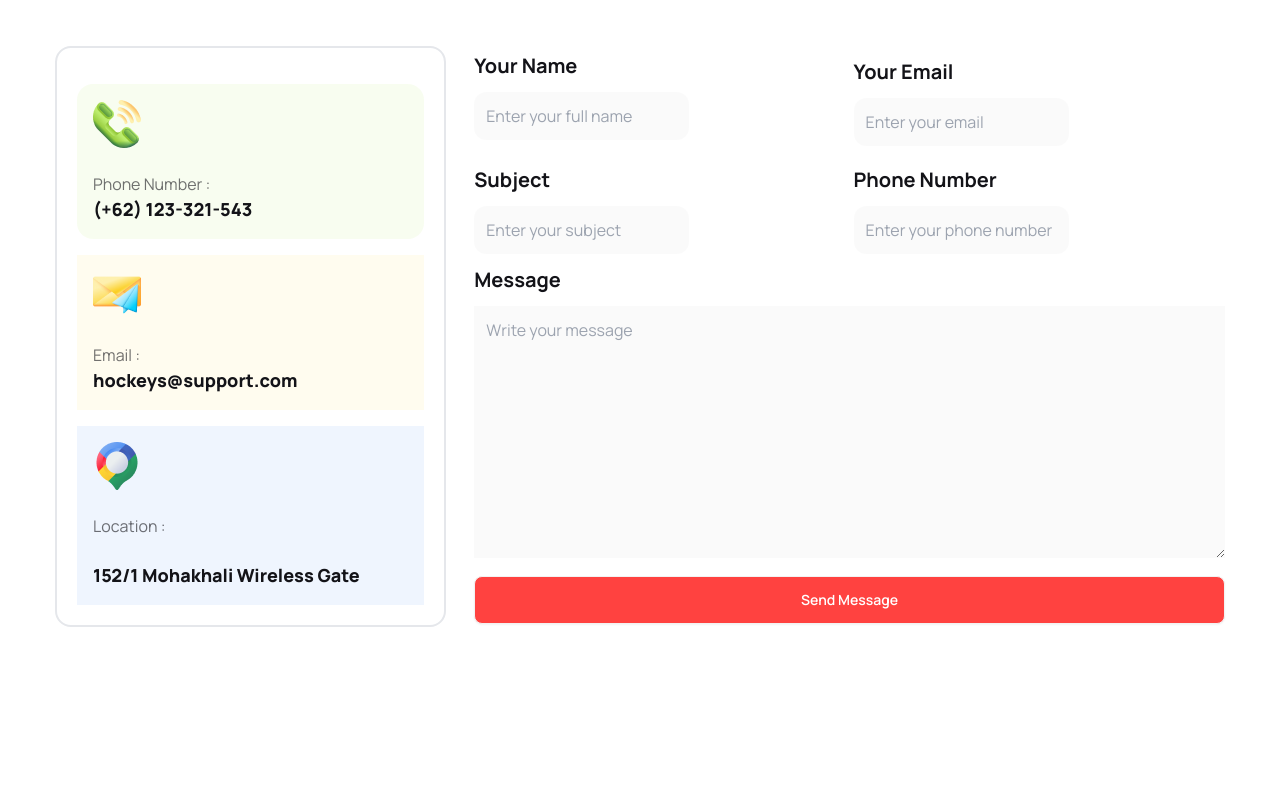
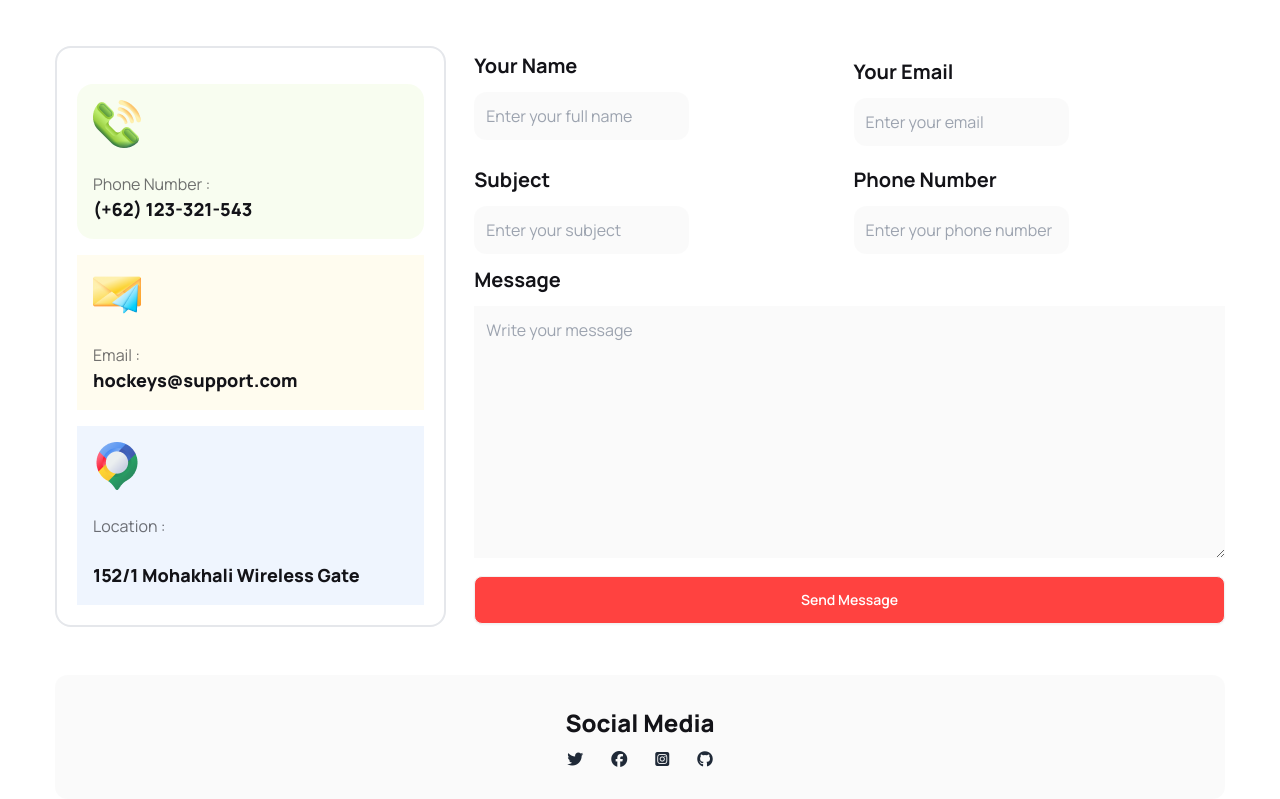
Before and after one commit to contactmizan/hockey-s-club, a plain HTML site: page index.html in a window 1280 px wide. Shown: the part 4263-5062 px from the top of the page. Before the commit the page ends 4890 px from the top, so only its background shows below. Drawn offline with nearby package versions, Linux system fonts and the light colour scheme.

Commit message:
added social media link

```diff
--- a/index.html
+++ b/index.html
@@ -454,7 +454,7 @@
             <p class="text-[#13131899] lg:w-[607px] lg:mx-auto">Dit amet consectetur. Condimentum dignissim adipiscing
                 aliquam turpis placerat dolor. Purus urna in sit nullam proin. </p>
         </div>
-        <!--  -->
+        <!-- information -->
         <section class="mt-12 lg:flex flex-1 lg:gap-7">
             <div class="border-solid border-2 rounded-2xl p-5 lg:w-1/2">
                 <div class="bg-[#bced6e1a] rounded-2xl p-4 space-y-6 mt-4 ">
@@ -519,6 +519,18 @@
                 </div>
             </div>
         </section>
+        <!-- social link -->
+        <section>
+            <div class="bg-[#13131805] rounded-xl py-8 mt-12 text-center space-y-3">
+                <h2 class="text-[#131318] text-2xl font-extrabold">Social Media</h2>
+                <div class="flex justify-center gap-7">
+                    <i class="fa-brands fa-twitter"></i>
+                    <i class="fa-brands fa-facebook"></i>
+                    <i class="fa-brands fa-square-instagram"></i>
+                    <i class="fa-brands fa-github"></i>
+                </div>
+            </div>
+        </section>
     </main>
     <footer>
 
```
